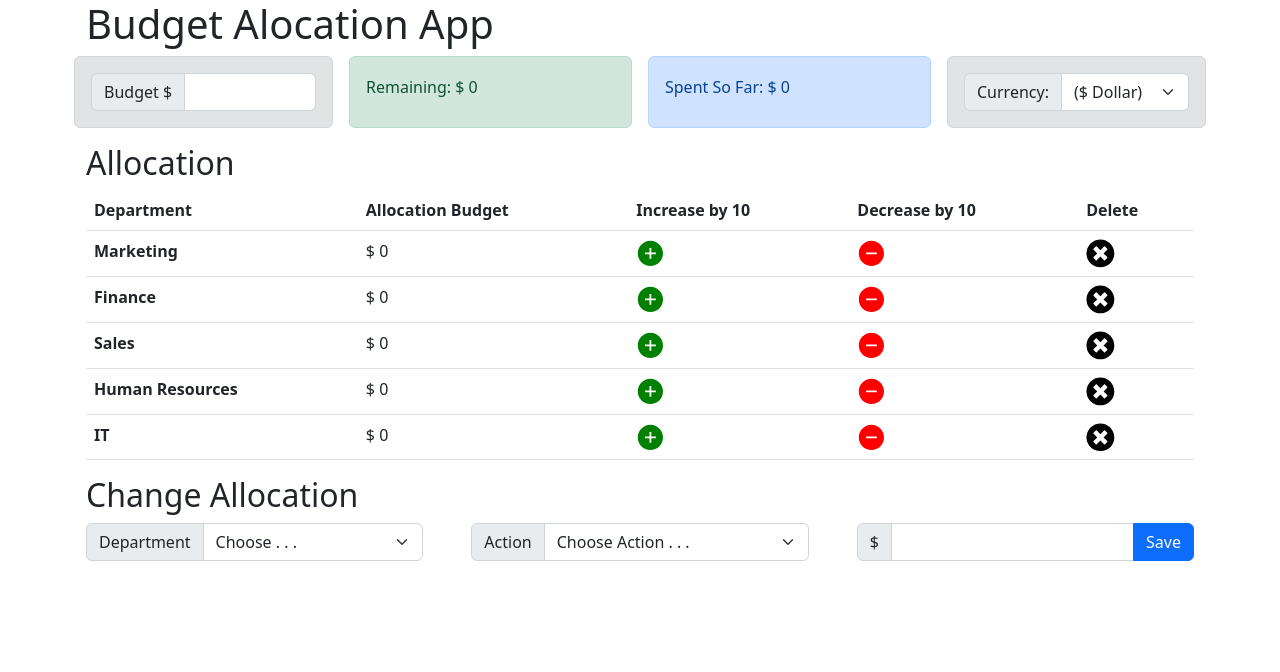
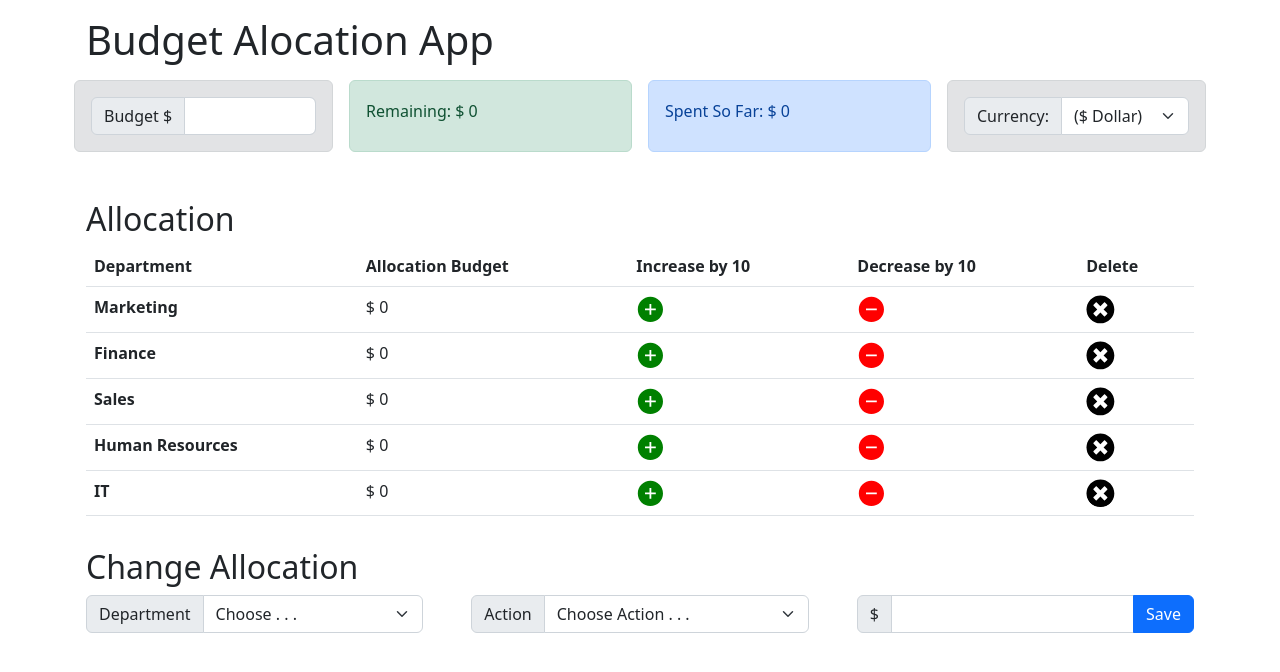
Before and after one commit to zackfedev/react-budget-allocation, a React (Vite) app: page / in a window 1280 px wide. Shown: the top 672 px of the page. Built offline with nearby package versions, Linux system fonts and the light colour scheme.

Commit message:
fixing ui applying flex

```diff
--- a/src/App.jsx
+++ b/src/App.jsx
@@ -8,13 +8,21 @@ function App() {
   return (
     <div className='App'>
       <div className='container-lg px-3'>
-        <h1>Budget Alocation App</h1>
         <AppProvider>
-          <BudgetSpend />
-          <h2>Allocation</h2>
-          <Allocation />
-          <h2>Change Allocation</h2>
-          <AllocationInput />
+          <div className='d-flex flex-column gap-3'>
+            <div className='d-flex flex-column gap-2 my-3'>
+              <h1>Budget Alocation App</h1>
+              <BudgetSpend />
+            </div>
+            <div>
+              <h2>Allocation</h2>
+              <Allocation />
+            </div>
+            <div>
+              <h2>Change Allocation</h2>
+              <AllocationInput />
+            </div>
+          </div>
         </AppProvider>
       </div>
     </div>
```
